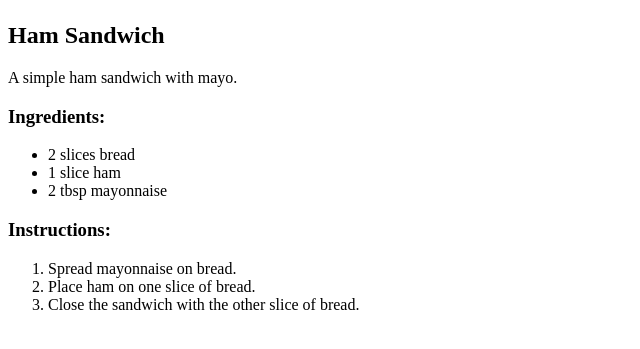
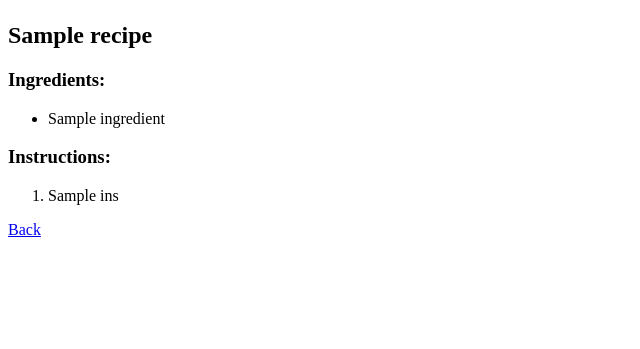
Before and after one commit to melliott209/recipes.vault, a Flask app: template templates/recipe.html in a window 1280 px wide. Shown: the part 58-407 px from the top of the page, without its empty margins (0-640 px from the left). Run offline with Flask 3, Linux system fonts and the light colour scheme; the template is opened without the code that fills it: most values are stand-ins (such as "Sample title", 1, 10 or a date in 2020).

Commit message:
feat: add and view new recipes

```diff
--- a/app.py
+++ b/app.py
@@ -32,5 +32,15 @@ def new_ingredient():
     return render_template("new_ingredient.html")
 
 
+@app.route("/recipes/<int:id>")
+def recipe_get(id):
+    recipe = Recipe.get_by_id(id)
+    if recipe is not None:
+        return render_template("recipe.html", recipe=recipe)
+    else:
+        # TODO: Flash an error
+        return redirect("/recipes")
+
+
 if __name__ == "__main__":
     app.run(debug=True)
--- a/templates/index.html
+++ b/templates/index.html
@@ -4,6 +4,7 @@
 {% for r in recipes %}
   <tr>
     <td>{{r.name()}}</td>
+    <td><a href="/recipes/{{r.id()}}">View</a></td>
   </tr>
 {% endfor %}
 </table>
--- a/templates/layout.html
+++ b/templates/layout.html
@@ -4,8 +4,8 @@
     <meta charset="UTF-8" />
     <meta name="viewport" content="width=device-width, initial-scale=1" />
     <title>Recipes.Vault</title>
-    <link href="css/style.css" rel="stylesheet" />
     <script src="https://unpkg.com/htmx.org@2.0.0"></script>
+    <!-- <script src="https://cdn.tailwindcss.com"></script> -->
   </head>
   <body hx-boost="true">
     <header>
--- a/templates/recipe.html
+++ b/templates/recipe.html
@@ -1,21 +1,23 @@
 {% extends 'layout.html' %} {% block content %}
 
-<h2>Ham Sandwich</h2>
+<h2>{{recipe.name()}}</h2>
 
-<p>A simple ham sandwich with mayo.</p>
+<p>{{recipe.description()}}</p>
 
 <h3>Ingredients:</h3>
 <ul>
-  <li>2 slices bread</li>
-  <li>1 slice ham</li>
-  <li>2 tbsp mayonnaise</li>
+  {% for i in recipe.ingredients() %}
+  <li>{{i.name()}}</li>
+  {% endfor %}
 </ul>
 
 <h3>Instructions:</h3>
 <ol>
-  <li>Spread mayonnaise on bread.</li>
-  <li>Place ham on one slice of bread.</li>
-  <li>Close the sandwich with the other slice of bread.</li>
+  {% for ins in recipe.instructions() %}
+  <li>{{ins}}</li>
+  {% endfor %}
 </ol>
 
+<a href="/recipes">Back</a>
+
 {% endblock %}
```
Also changed, not shown: recipe_model.py (+8 -0 lines).
